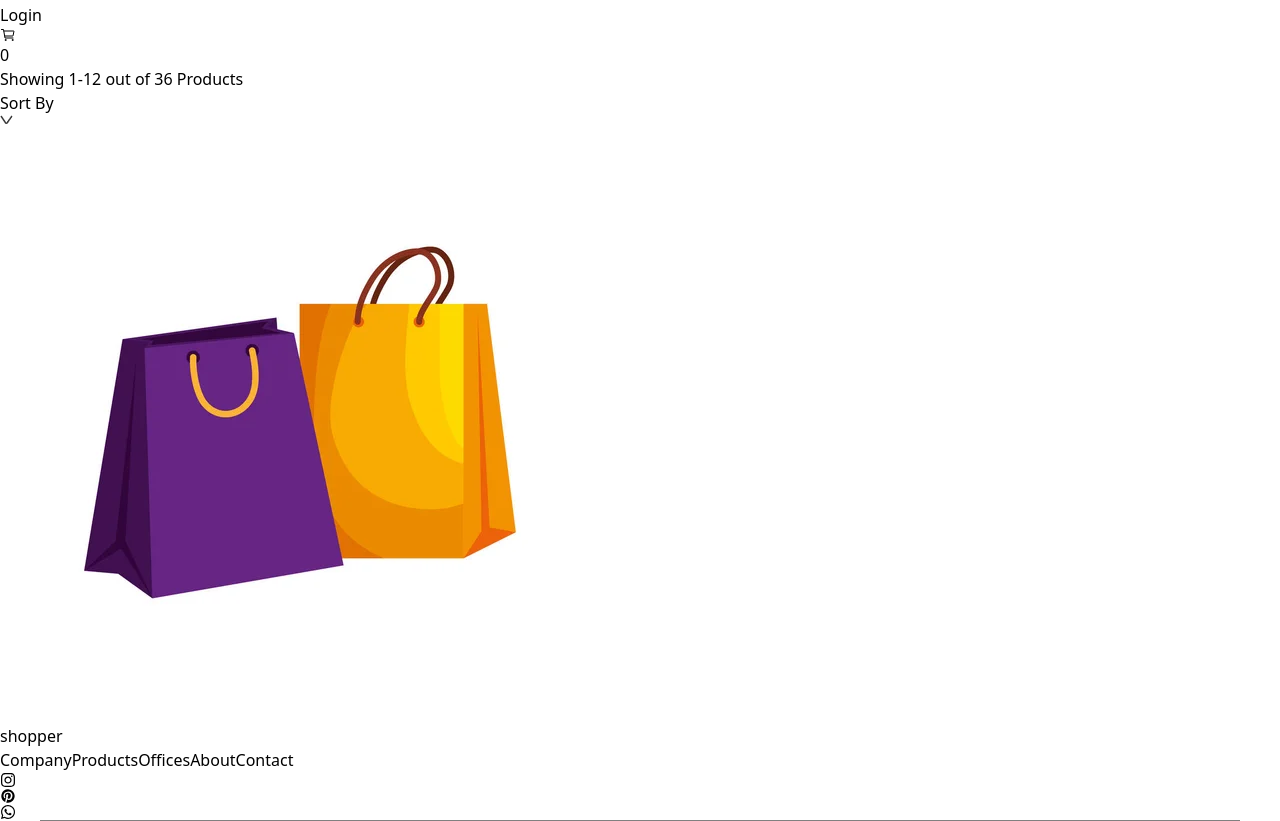
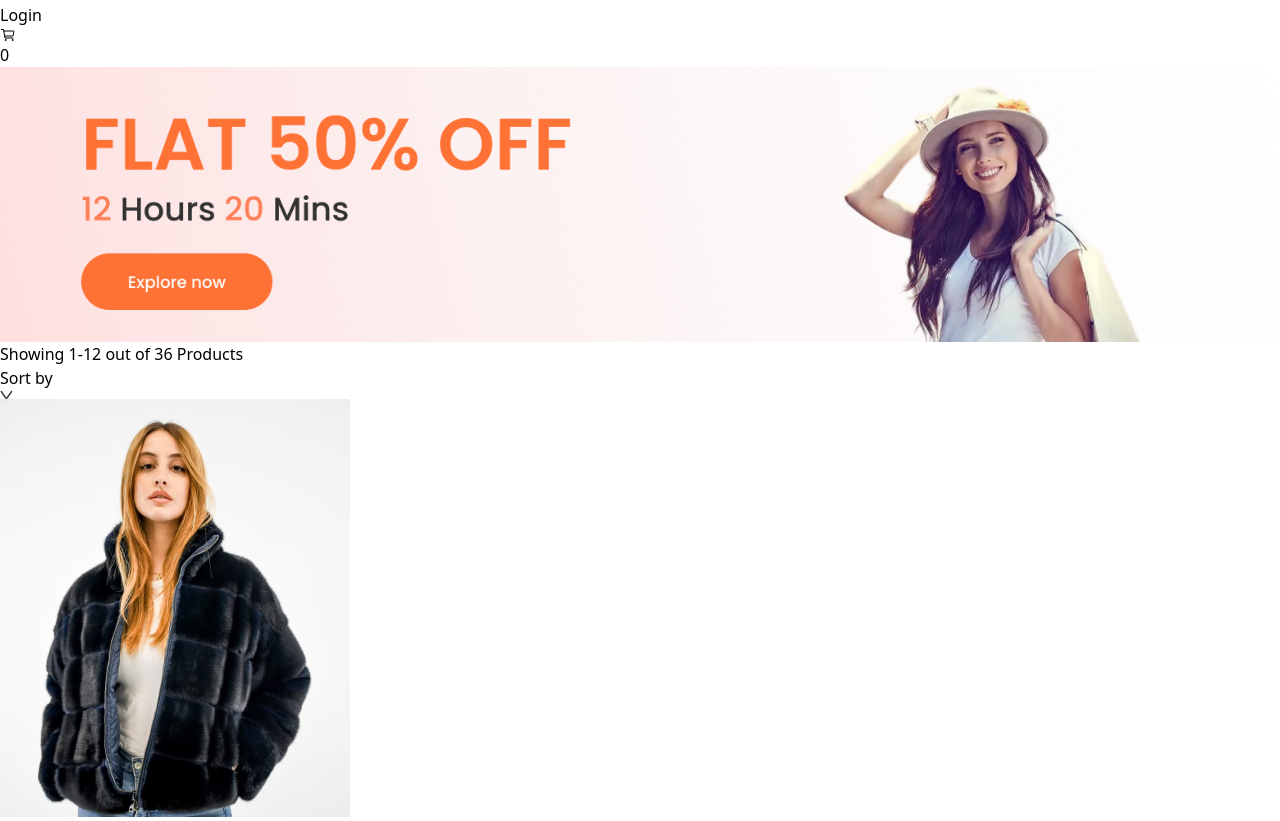
Before and after one commit to rastogi-archi/E-commerce-shop, a React (Vite) app: page /women in a window 1280 px wide. Shown: the part 720-1541 px from the top of the page. Built offline with nearby package versions, Linux system fonts and the light colour scheme.

Commit message:
shop category section is completed

```diff
--- a/src/App.jsx
+++ b/src/App.jsx
@@ -10,19 +10,17 @@ import Footer from './components/Footer'
 import men_banner from "/banner_mens.png";
 import women_banner from "/banner_women.png";
 import kid_banner from "/banner_kids.png";
-import ShopContextProvider from './context/ShopContext'
 
 function App() {
   return (
     <>
-      <ShopContextProvider>
         <BrowserRouter>
           <Navbar />
           <Routes>
             <Route path='/' element={<Shop />} />
-            <Route path='/men' element={<ShopCategory />} banner={men_banner} category='men' />
-            <Route path='/women' element={<ShopCategory />} banner={women_banner} category='women' />
-            <Route path='/kids' element={<ShopCategory />} banner={kid_banner} category='kid' />
+            <Route path='/men' element={<ShopCategory banner={men_banner} category='men' />}  />
+            <Route path='/women' element={<ShopCategory banner={women_banner} category='women' />} />
+            <Route path='/kids' element={<ShopCategory banner={kid_banner} category='kid' />} />
             <Route path='product' element={<Product />}>
               <Route path=':productId' element={<Product />} />
             </Route>
@@ -31,7 +29,6 @@ function App() {
           </Routes>
           <Footer />
         </BrowserRouter>
-      </ShopContextProvider>
     </>
   )
 }
--- a/src/context/ShopContext.jsx
+++ b/src/context/ShopContext.jsx
@@ -4,7 +4,7 @@ import all_product from "../components/all_product";
 export const ShopContext = createContext(null);
 
 const ShopContextProvider = (props) => {
-    const contextValue = {all_product};
+    const contextValue = { all_product };
     return (
         <ShopContext.Provider value={contextValue}>
             {props.children}
--- a/src/layouts/ShopCategory.jsx
+++ b/src/layouts/ShopCategory.jsx
@@ -7,16 +7,16 @@ const ShopCategory = (props) => {
   const { all_product } = useContext(ShopContext);
   return (
     <div>
-      <img src={props.banner} alt="" />
-      <div>
-        <p>
-          <span className='font-semibold'>Showing 1-12</span> out of 36 Products
+      <img src={props.banner} alt="" className='mt-2 h-28 sm:h-44 md:h-60 xl:h-72 w-[100%] sm:w-[90%] m-auto' />
+      <div className='flex justify-between m-2 sm:m-8'>
+        <p className='text-xs'>
+          <span className='font-semibold '>Showing 1-12</span> out of 36 Products
         </p>
-        <div>
-          Sort By<img src={dropDown_icon} alt="" />
+        <div className='flex justify-center items-center text-[10px] rounded-3xl border w-16 p-1'>
+          Sort by<img src={dropDown_icon} alt="" className='h-[5px] ml-1' />
         </div>
       </div>
-      <div>
+      <div className='grid grid-cols-3 xl:flex xl:justify-center xl:items-center xl:gap-5 xl:flex-wrap'>
         {all_product.map((item, i) => {
           if (props.category === item.category) {
             return <Item key={i} id={item.id} name={item.name} image={item.image} new_price={item.new_price} old_price={item.old_price} />
--- a/src/main.jsx
+++ b/src/main.jsx
@@ -2,9 +2,12 @@ import React from 'react'
 import ReactDOM from 'react-dom/client'
 import App from './App.jsx'
 import './index.css'
+import ShopContextProvider from './context/ShopContext.jsx'
 
 ReactDOM.createRoot(document.getElementById('root')).render(
   <React.StrictMode>
-    <App />
+    <ShopContextProvider>
+      <App />
+    </ShopContextProvider>
   </React.StrictMode>
 )
```
